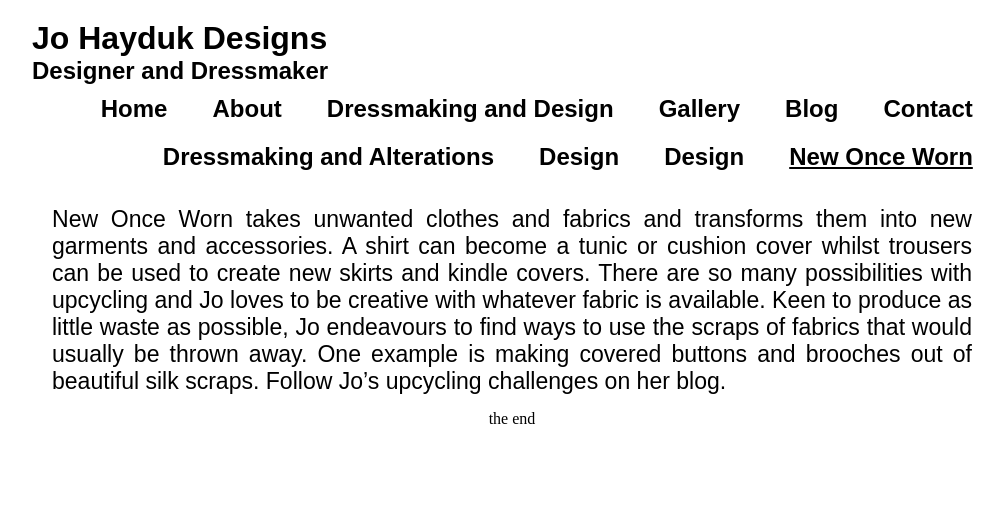
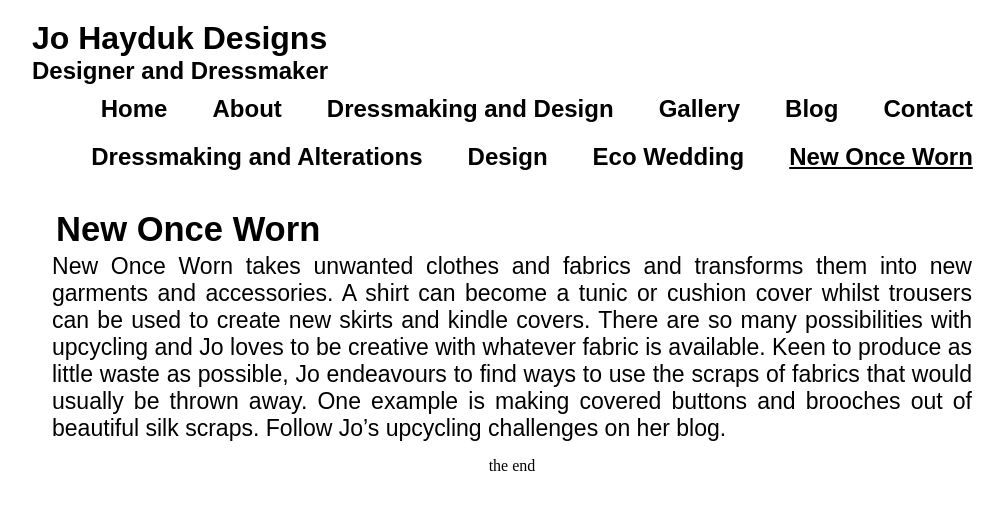
Before and after one commit to py1sl/jhdesigns_website, a Jekyll site: the page built from _pages/now/index.html, in a window 1280 px wide. Shown: the top 510 px of the page, without its empty margins (128-1132 px from the left). Built offline with Jekyll 4.4.1, drawn with Linux system fonts in a browser that asks for light colours; some web fonts are replaced.

Commit message:
added headings

```diff
--- a/_includes/dressnav.html
+++ b/_includes/dressnav.html
@@ -2,7 +2,7 @@
 <ul>
 <li><a href="{{site.baseurl}}/alterations/" {% if page.url == "/alterations/" %}class="active"{% endif %} title="Dressmaking and Alterations">Dressmaking and Alterations</a></li>
 <li><a href="{{site.baseurl}}/design/" {% if page.url == "/design/" %}class="active"{% endif %} title="Design">Design</a></li>
-<li><a href="{{site.baseurl}}/eco_wedding/" {% if page.url == "/eco_wedding/" %}class="active"{% endif %} title="Design">Design</a></li>
+<li><a href="{{site.baseurl}}/eco_wedding/" {% if page.url == "/eco_wedding/" %}class="active"{% endif %} title="Design">Eco Wedding</a></li>
 <li><a href="{{site.baseurl}}/now/" {% if page.url == "/now/" %}class="active"{% endif %} title="NOW">New Once Worn</a></li>
 </ul>
 </nav>
--- a/_pages/about/index.html
+++ b/_pages/about/index.html
@@ -5,6 +5,7 @@ permalink: "/about/"
 ---
 <section id="content">
 <article>
+<h2>About</h2>
 <p>Jo started her love of sewing and creativity as a child, learning to sew with her Mum.  Ever since that day she has been fascinated with the magical process of taking a piece of folded up fabric and then cutting and sewing it into something totally new.
 </p>
 <p>
--- a/_pages/design/index.html
+++ b/_pages/design/index.html
@@ -5,6 +5,7 @@ permalink: "/design/"
 ---
 <section id="content">
 <article>
+<h2>Design</h2>
 <p>Jo has been designing and sketching garment ideas ever since she learnt to sew.  Jo loves creating unique clothes to reflect individual style and personality.
 Jo’s strong belief in the importance of sustainability filters into her design process.  Sustainability could be in the choice of fabrics or in the actual design of the item itself.  She tries to create items that can be worn in different ways, or easily dressed up or down for different occasions.
 Please view the gallery for more examples of Jo’s creations.
--- a/_pages/dressmaking/index.html
+++ b/_pages/dressmaking/index.html
@@ -9,6 +9,9 @@ images:
   - image_path: /jhdesigns_website/images/dress2.JPG
     title: Dress2
     link: "/jhdesigns_website/design/"
+  - image_path: /jhdesigns_website/images/dress2.JPG
+    title: ecodress
+    link: "/jhdesigns_website/eco_wedding/"
   - image_path: /jhdesigns_website/images/dress4.JPG
     title: Kindle cover 1
     link: "/jhdesigns_website/now/"
--- a/_pages/eco_wedding/index.html
+++ b/_pages/eco_wedding/index.html
@@ -5,6 +5,7 @@ permalink: "/eco_wedding/"
 ---
 <section id="content">
 <article>
+<h2>Eco Wedding</h2>
 <p>Every wedding dress should be unique to the bride who wears it.  More brides are now wanting their wedding to be sustainable and the dress is a very big part of that.  Jo works with the bride to create a dress that perfectly encapsulates all that is important to them and makes them feel wonderful on the day (and afterwards if the design allows for the dress to be adapted and worn again!).  Jo has recently created two sustainable wedding dresses which had very different briefs: (link to blog posts)
 Carolyn – eco dress for festival wedding
 Joanna – 1930s glamour and conversion to post-wedding wear
--- a/_pages/now/index.html
+++ b/_pages/now/index.html
@@ -5,6 +5,7 @@ permalink: "/now/"
 ---
 <section id="content">
 <article>
+<h2>New Once Worn</h2>
 <p>New Once Worn takes unwanted clothes and fabrics and transforms them into new garments and accessories.  A shirt can become a tunic or cushion cover whilst trousers can be used to create new skirts and kindle covers.  There are so many possibilities with upcycling and Jo loves to be creative with whatever fabric is available. Keen to produce as little waste as possible, Jo endeavours to find ways to use the scraps of fabrics that would usually be thrown away.  One example is making covered buttons and brooches out of beautiful silk scraps.
 Follow Jo’s upcycling challenges on her blog.
 </p>
```
